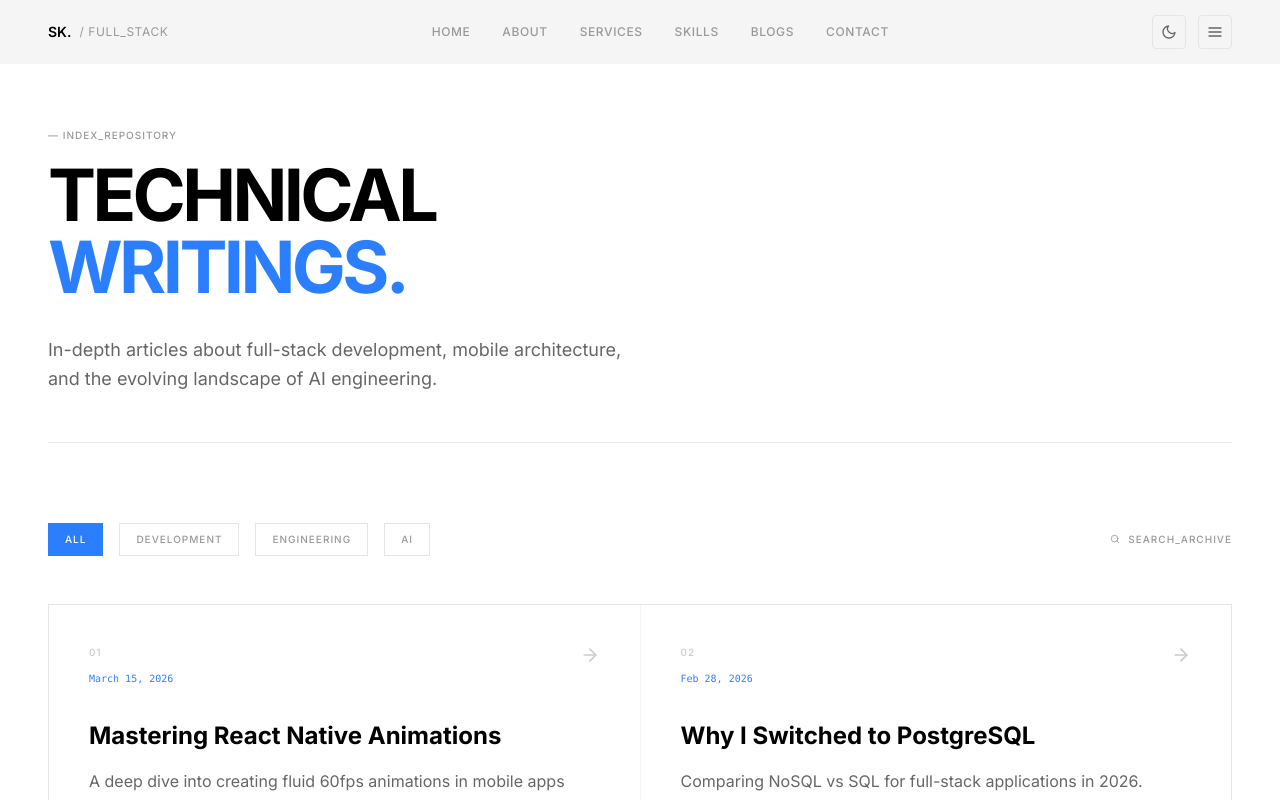
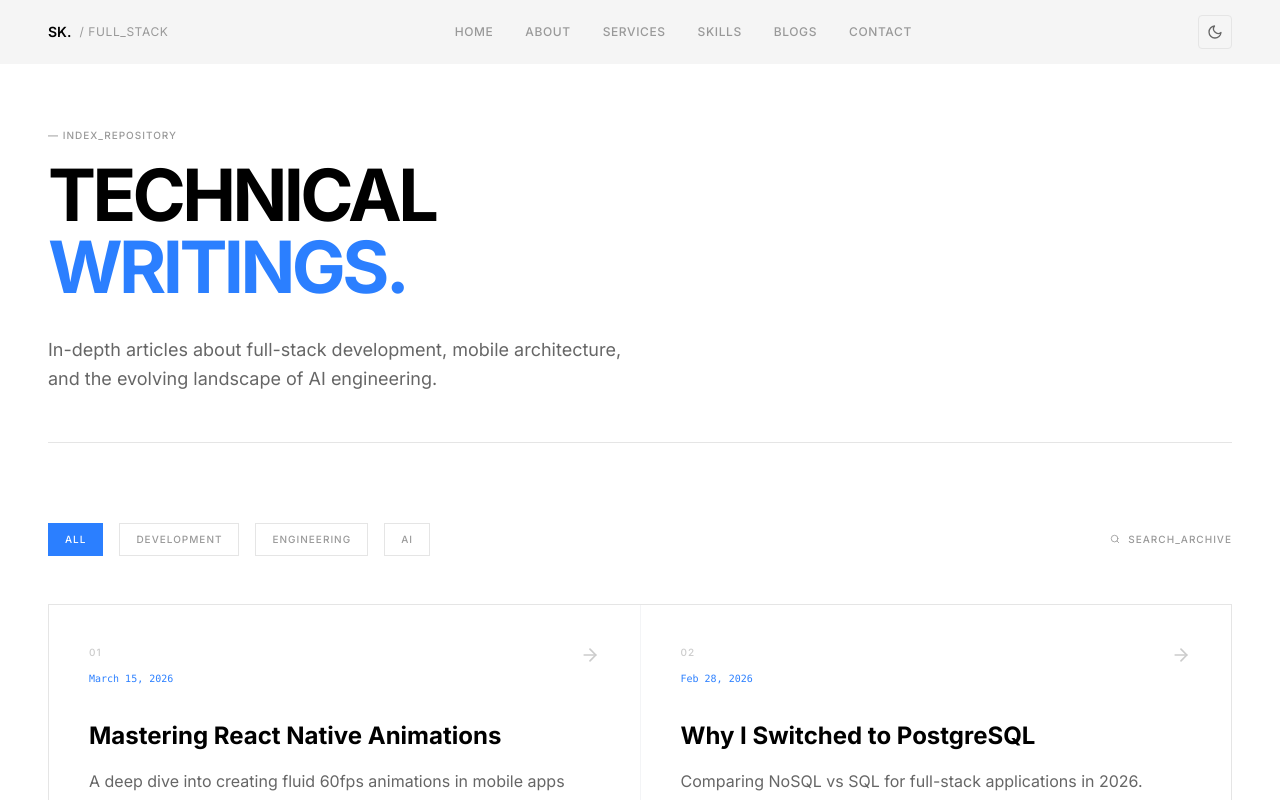
Before and after one commit to shahid0980/my-portfolio, a React (Vite) app: page /blog in a window 1280 px wide. Shown: the top 800 px of the page. Built offline with nearby package versions, Linux system fonts and the light colour scheme.

Commit message:
fix theme toggle button

```diff
--- a/src/Router.tsx
+++ b/src/Router.tsx
@@ -14,7 +14,7 @@ export const router = createBrowserRouter([
       { path: "", element: <Home /> },
       { path: "blog", element: <Blog /> },
       {
-        path: "/*",
+        path: "*",
         element: <NotFound />,
 
       },
--- a/src/components/layout/Header.tsx
+++ b/src/components/layout/Header.tsx
@@ -50,7 +50,7 @@ export default function Header() {
             <button
               type="button"
               onClick={() => setIsOpen(!isOpen)}
-              className="md:hidden theme-toggle"
+              className="md-hidden theme-toggle"
               aria-label="Toggle menu"
             >
               {isOpen ? <FiX size={16} /> : <FiMenu size={16} />}
--- a/src/index.css
+++ b/src/index.css
@@ -343,6 +343,12 @@ a {
   color: #ffffff;
 }
 
+@media (width >= 768px) {
+  .md-hidden {
+    display: none;
+  }
+}
+
 /* Dot matrix chart colors */
 :root {
   --dot-active: #000000;
```
